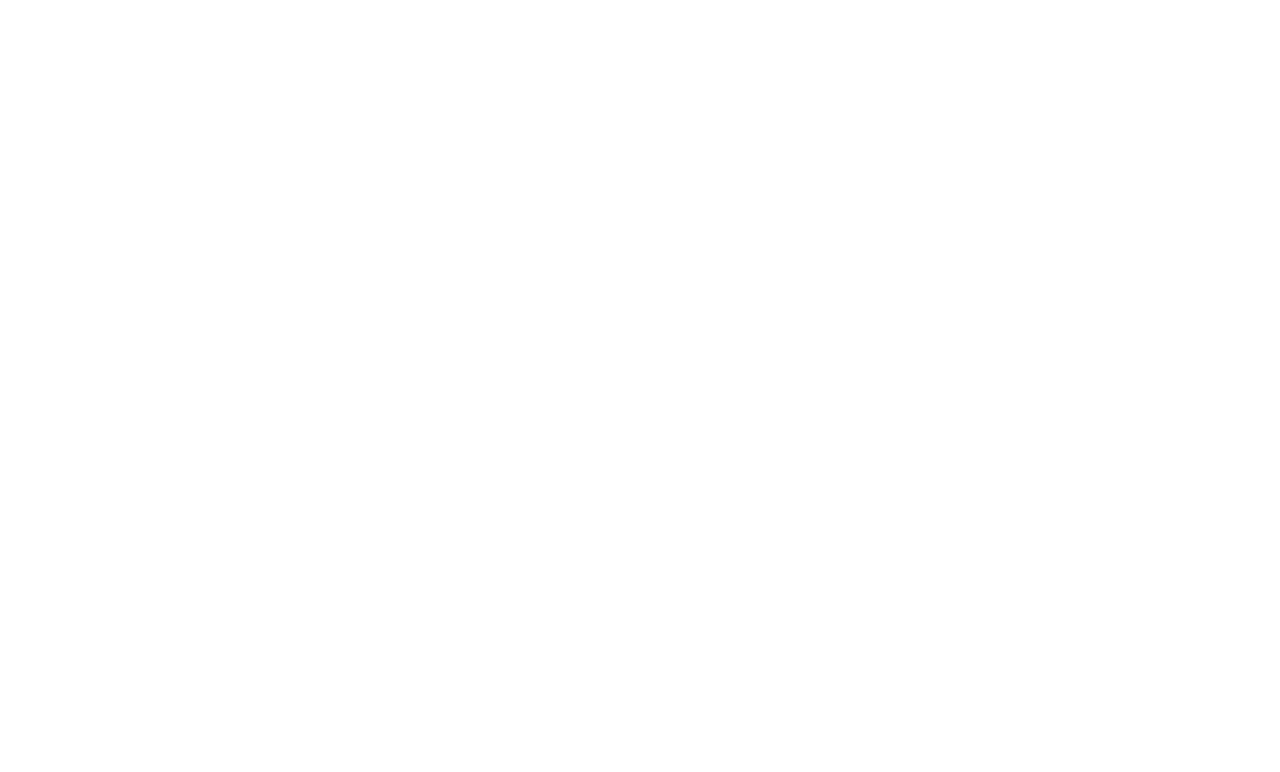
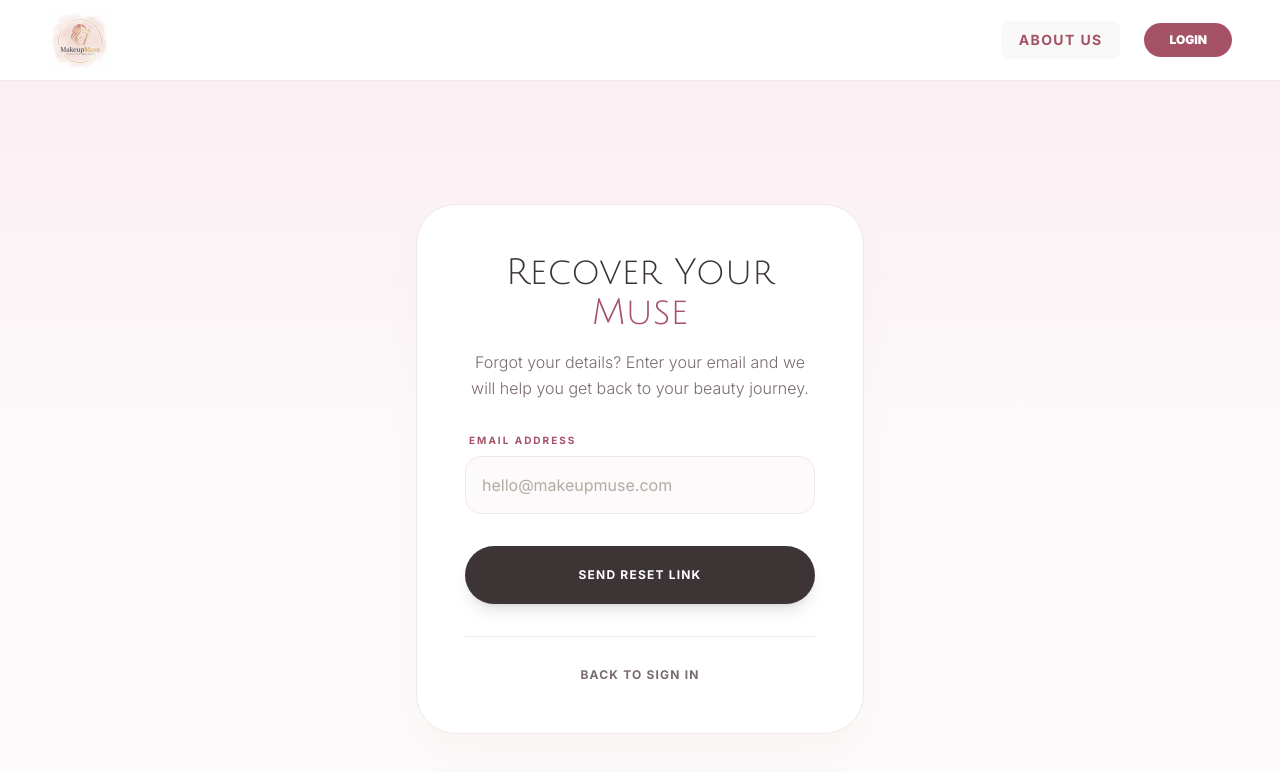
Before and after one commit to rimpleshrestha/security_cw2_frontend, a React (Vite) app: page /request-password-reset in a window 1280 px wide. Before the commit this address had no page. Shown: the top 772 px of the page. Built offline with nearby package versions, Linux system fonts and the light colour scheme; a web font is replaced by a local one.

Commit message:
added password expiry

```diff
--- a/src/App.jsx
+++ b/src/App.jsx
@@ -7,6 +7,8 @@
 // ✅ NEW IMPORTS: Add these so the app knows where these files are
 import ProductPage from "./pages/Productpage";
 import ProductList from "./pages/ProductList";
+import ResetPassword from "./pages/ResetPassword";
+import RequestPasswordReset from "./pages/PasswordReset";
 
 function App() {
   return (
@@ -17,6 +19,11 @@
         <Route path="/register" element={<RegisterPage />} />
         <Route path="/quiz" element={<Quiz />} />
         <Route path="/about" element={<AboutUs />} />
+        <Route path="/reset-password" element={<ResetPassword />} />
+        <Route
+          path="/request-password-reset"
+          element={<RequestPasswordReset />}
+        />
 
         {/* ✅ NEW ROUTES: These must match the paths you use in navigate() */}
         <Route path="/product-page" element={<ProductPage />} />
--- /dev/null
+++ b/src/pages/PasswordReset.jsx
@@ -0,0 +1,89 @@
+import { useState } from "react";
+import { motion } from "framer-motion";
+import { axiosInstance } from "../../api/axiosinstance";
+
+export default function RequestPasswordReset() {
+  const [email, setEmail] = useState("");
+  const [message, setMessage] = useState("");
+
+  const handleSubmit = async (e) => {
+    e.preventDefault();
+    try {
+      await axiosInstance.post("/request-password-reset", { email });
+      setMessage("Password reset email sent! Check your inbox.");
+    } catch (err) {
+      setMessage(err.response?.data?.message || "Error sending reset email.");
+    }
+  };
+
+  return (
+    <div className="min-h-screen bg-[#FCFAFA] flex flex-col items-center justify-center px-6 py-20 font-inter relative overflow-hidden">
+      {/* Decorative Background Element to match AboutUs */}
+      <div className="absolute top-0 left-0 w-full h-96 bg-gradient-to-b from-[#FAD1E3]/30 to-transparent pointer-events-none"></div>
+
+      <motion.div
+        initial={{ opacity: 0, y: 20 }}
+        animate={{ opacity: 1, y: 0 }}
+        transition={{ duration: 0.8 }}
+        className="w-full max-w-md bg-white border border-[#F2E8E4] rounded-[40px] p-10 md:p-12 shadow-[0_20px_40px_rgba(165,81,102,0.03)] relative z-10 text-center"
+      >
+        <h2
+          className="text-3xl md:text-4xl font-light text-[#3D3436] mb-4"
+          style={{ fontFamily: "'Julius Sans One', sans-serif" }}
+        >
+          Recover Your{" "}
+          <span className="text-[#A55166] italic font-bold">Muse</span>
+        </h2>
+
+        <p className="text-[#7A6B6E] font-light mb-8 leading-relaxed">
+          Forgot your details? Enter your email and we will help you get back to
+          your beauty journey.
+        </p>
+
+        <form onSubmit={handleSubmit} className="space-y-8">
+          <div className="text-left">
+            <label className="text-[10px] uppercase tracking-[0.2em] text-[#A55166] font-bold ml-1 mb-2 block">
+              Email Address
+            </label>
+            <input
+              type="email"
+              placeholder="hello@makeupmuse.com"
+              value={email}
+              onChange={(e) => setEmail(e.target.value)}
+              className="w-full px-4 py-4 bg-[#FCFAFA] border border-[#F2E8E4] rounded-2xl focus:border-[#A55166]/50 focus:outline-none transition-all text-[#3D3436] placeholder:text-[#b0ada3]"
+              required
+            />
+          </div>
+
+          <motion.button
+            whileHover={{ scale: 1.02 }}
+            whileTap={{ scale: 0.98 }}
+            type="submit"
+            className="w-full bg-[#3D3436] text-white py-5 rounded-full font-bold tracking-widest uppercase text-xs hover:bg-[#A55166] transition-all shadow-lg"
+          >
+            Send Reset Link
+          </motion.button>
+        </form>
+
+        {message && (
+          <motion.p
+            initial={{ opacity: 0 }}
+            animate={{ opacity: 1 }}
+            className={`mt-8 text-sm font-medium ${message.includes("Error") ? "text-red-400" : "text-[#A55166]"}`}
+          >
+            {message}
+          </motion.p>
+        )}
+
+        <div className="mt-8 pt-6 border-t border-[#F2E8E4]">
+          <a
+            href="/login"
+            className="text-xs font-bold text-[#7A6B6E] hover:text-[#A55166] transition-colors uppercase tracking-widest"
+          >
+            Back to Sign In
+          </a>
+        </div>
+      </motion.div>
+    </div>
+  );
+}
--- /dev/null
+++ b/src/pages/ResetPassword.jsx
@@ -0,0 +1,129 @@
+import { useState, useEffect } from "react";
+import { useSearchParams, useNavigate } from "react-router-dom";
+import { motion } from "framer-motion";
+import { axiosInstance } from "../../api/axiosinstance";
+import { toast } from "react-hot-toast"; // Assuming you use react-hot-toast, or use your preferred library
+
+export default function ResetPassword() {
+  const [searchParams] = useSearchParams();
+  const navigate = useNavigate();
+
+  const token = searchParams.get("token");
+  const email = searchParams.get("email");
+
+  const [newPassword, setNewPassword] = useState("");
+  const [confirmPassword, setConfirmPassword] = useState("");
+  const [message, setMessage] = useState("");
+  const [isLoading, setIsLoading] = useState(true);
+
+  useEffect(() => {
+    // Check if both params exist
+    if (!token || !email) {
+      toast.error("Email and token required");
+      navigate("/signup");
+    } else {
+      setIsLoading(false);
+    }
+  }, [token, email, navigate]);
+
+  const handleSubmit = async (e) => {
+    e.preventDefault();
+    try {
+      await axiosInstance.post("/reset-password", {
+        email,
+        token,
+        new_password: newPassword,
+        confirm_password: confirmPassword,
+      });
+      setMessage("Password reset successful! You can now log in.");
+      toast.success("Password updated successfully!");
+    } catch (err) {
+      console.log(err);
+      const errorMsg =
+        err.response?.data?.message || "Error resetting password.";
+      setMessage(errorMsg);
+      toast.error(errorMsg);
+    }
+  };
+
+  if (isLoading) return null; // Prevent UI flash during redirect
+
+  return (
+    <div className="min-h-screen bg-[#FCFAFA] flex flex-col items-center justify-center px-6 py-20 font-inter relative overflow-hidden">
+      <div className="absolute top-0 left-0 w-full h-96 bg-gradient-to-b from-[#FAD1E3]/30 to-transparent pointer-events-none"></div>
+
+      <motion.div
+        initial={{ opacity: 0, y: 20 }}
+        animate={{ opacity: 1, y: 0 }}
+        transition={{ duration: 0.8 }}
+        className="w-full max-w-md bg-white border border-[#F2E8E4] rounded-[40px] p-10 md:p-12 shadow-[0_20px_40px_rgba(165,81,102,0.03)] relative z-10 text-center"
+      >
+        <h2
+          className="text-3xl md:text-4xl font-light text-[#3D3436] mb-4"
+          style={{ fontFamily: "'Julius Sans One', sans-serif" }}
+        >
+          Define Your{" "}
+          <span className="text-[#A55166] italic font-bold">New Look</span>
+        </h2>
+
+        <p className="text-[#7A6B6E] font-light mb-8 leading-relaxed">
+          Secure your account for{" "}
+          <span className="font-medium text-[#3D3436]">{email}</span>.
+        </p>
+
+        <form onSubmit={handleSubmit} className="space-y-6 text-left">
+          <div>
+            <label className="text-[10px] uppercase tracking-[0.2em] text-[#A55166] font-bold ml-1 mb-2 block">
+              New Password
+            </label>
+            <input
+              type="password"
+              placeholder="••••••••"
+              value={newPassword}
+              onChange={(e) => setNewPassword(e.target.value)}
+              className="w-full px-4 py-4 bg-[#FCFAFA] border border-[#F2E8E4] rounded-2xl focus:border-[#A55166]/50 focus:outline-none transition-all text-[#3D3436] placeholder:text-[#b0ada3]"
+              required
+            />
+          </div>
+
+          <div>
+            <label className="text-[10px] uppercase tracking-[0.2em] text-[#A55166] font-bold ml-1 mb-2 block">
+              Confirm Password
+            </label>
+            <input
+              type="password"
+              placeholder="••••••••"
+              value={confirmPassword}
+              onChange={(e) => setConfirmPassword(e.target.value)}
+              className="w-full px-4 py-4 bg-[#FCFAFA] border border-[#F2E8E4] rounded-2xl focus:border-[#A55166]/50 focus:outline-none transition-all text-[#3D3436] placeholder:text-[#b0ada3]"
+              required
+            />
+          </div>
+
+          <motion.button
+            whileHover={{ scale: 1.02 }}
+            whileTap={{ scale: 0.98 }}
+            type="submit"
+            className="w-full bg-[#3D3436] text-white py-5 mt-4 rounded-full font-bold tracking-widest uppercase text-xs hover:bg-[#A55166] transition-all shadow-lg"
+          >
+            Reset Password
+          </motion.button>
+        </form>
+
+        {message && (
+          <motion.div
+            initial={{ opacity: 0 }}
+            animate={{ opacity: 1 }}
+            className={`mt-8 p-4 rounded-2xl text-sm font-medium ${
+              message.includes("successful")
+                ? "bg-[#FAD1E3]/20 text-[#A55166]"
+                : "bg-red-50 text-red-400"
+            }`}
+          >
+            {message}
+          </motion.div>
+        )}
+      </motion.div>
+    </div>
+  );
+}
--- a/src/pages/SignupPage.jsx
+++ b/src/pages/SignupPage.jsx
@@ -106,7 +106,8 @@
   };
 
   return (
-    <div className="bg-[#FAF8F7] min-h-screen w-full flex flex-col items-center justify-center px-6 py-12">
+    <div className="bg-[#FAF8F7] min-h-screen w-full flex flex-col items-center justify-center px-6 py-12 relative overflow-hidden">
+      {/* Decorative Blur Background */}
       <div className="absolute bottom-1/4 right-1/4 w-64 h-64 bg-[#FAD1E3] opacity-20 blur-[100px] pointer-events-none"></div>
 
       <div className="w-full max-w-md relative z-10">
@@ -209,7 +210,7 @@
           </div>
 
           {!mfaRequired && (
-            <div className="mt-8 pt-8 border-t border-[#F2E8E4] text-center">
+            <div className="mt-8 pt-8 border-t border-[#F2E8E4] text-center flex flex-col space-y-4">
               <p
                 className="text-[#7A6B6E] text-sm font-medium"
                 style={{ fontFamily: "'Julius Sans One', sans-serif" }}
@@ -222,6 +223,16 @@
                   Sign Up
                 </Link>
               </p>
+
+              {/* Request Password Reset Link */}
+              <div>
+                <Link
+                  to="/request-password-reset"
+                  className="text-[10px] uppercase tracking-[0.2em] text-[#7A6B6E] hover:text-[#A55166] transition-colors duration-300 font-bold"
+                >
+                  Forgot your password?
+                </Link>
+              </div>
             </div>
           )}
         </form>
--- a/src/routers/AppRouter.jsx
+++ b/src/routers/AppRouter.jsx
@@ -12,6 +12,8 @@
 import MainLayout from "../layouts/MainLayout";
 import ProductList from "../pages/ProductList";
 import AboutUs from "../pages/AboutUs"; // <-- Added
+import ResetPassword from "../pages/ResetPassword";
+import RequestPasswordReset from "../pages/PasswordReset";
 
 const AppRouter = () => {
   const navigate = useNavigate();
@@ -44,6 +46,11 @@
           <Route path="/quiz" element={<Quiz />} />
           <Route path="/profile" element={<ProfilePage />} />
           <Route path="/about" element={<AboutUs />} />{" "}
+            <Route path="/reset-password" element={<ResetPassword />} />
+                  <Route
+                    path="/request-password-reset"
+                    element={<RequestPasswordReset />}
+                  />
           {/* <-- New About Us route */}
         </Route>
       </Routes>
```
